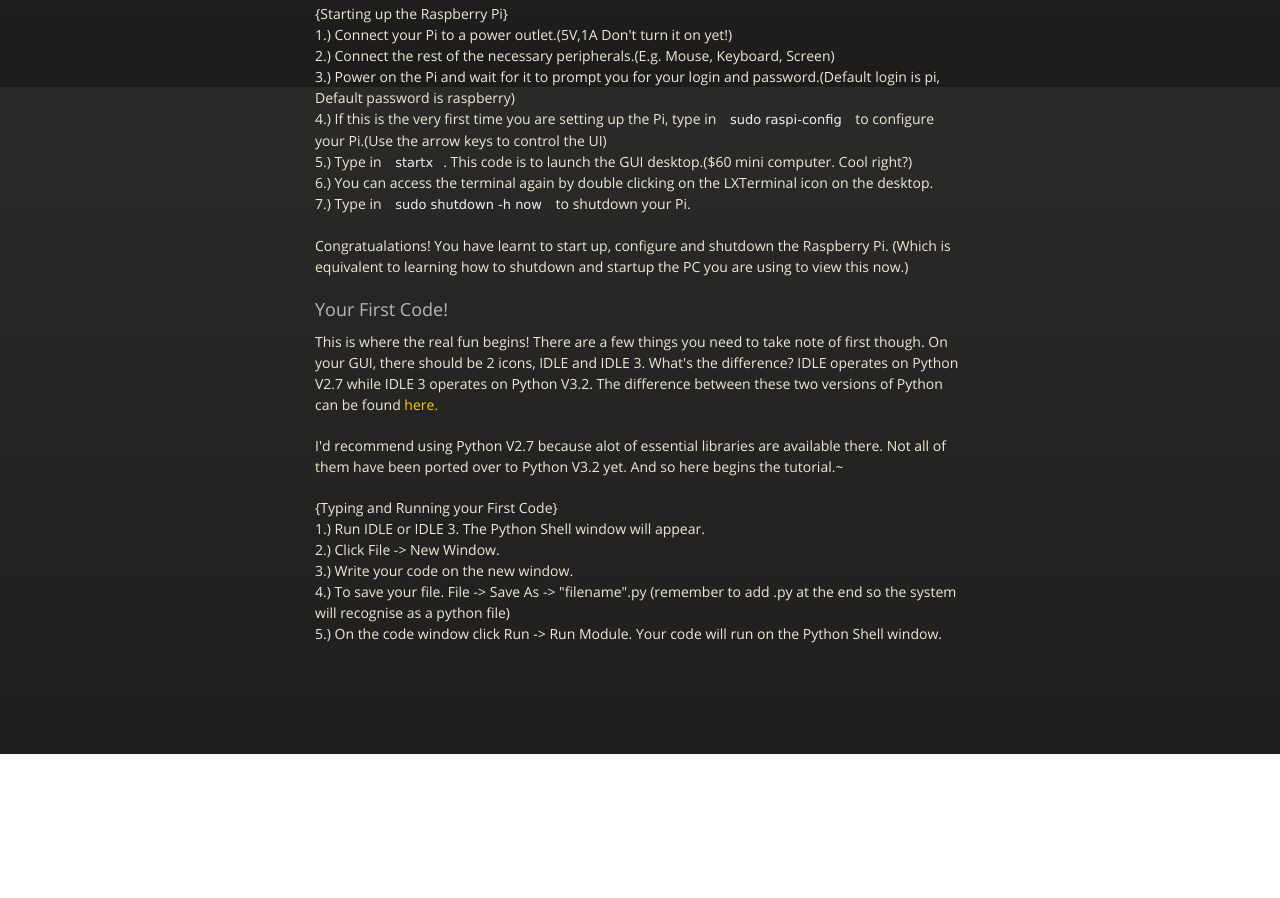
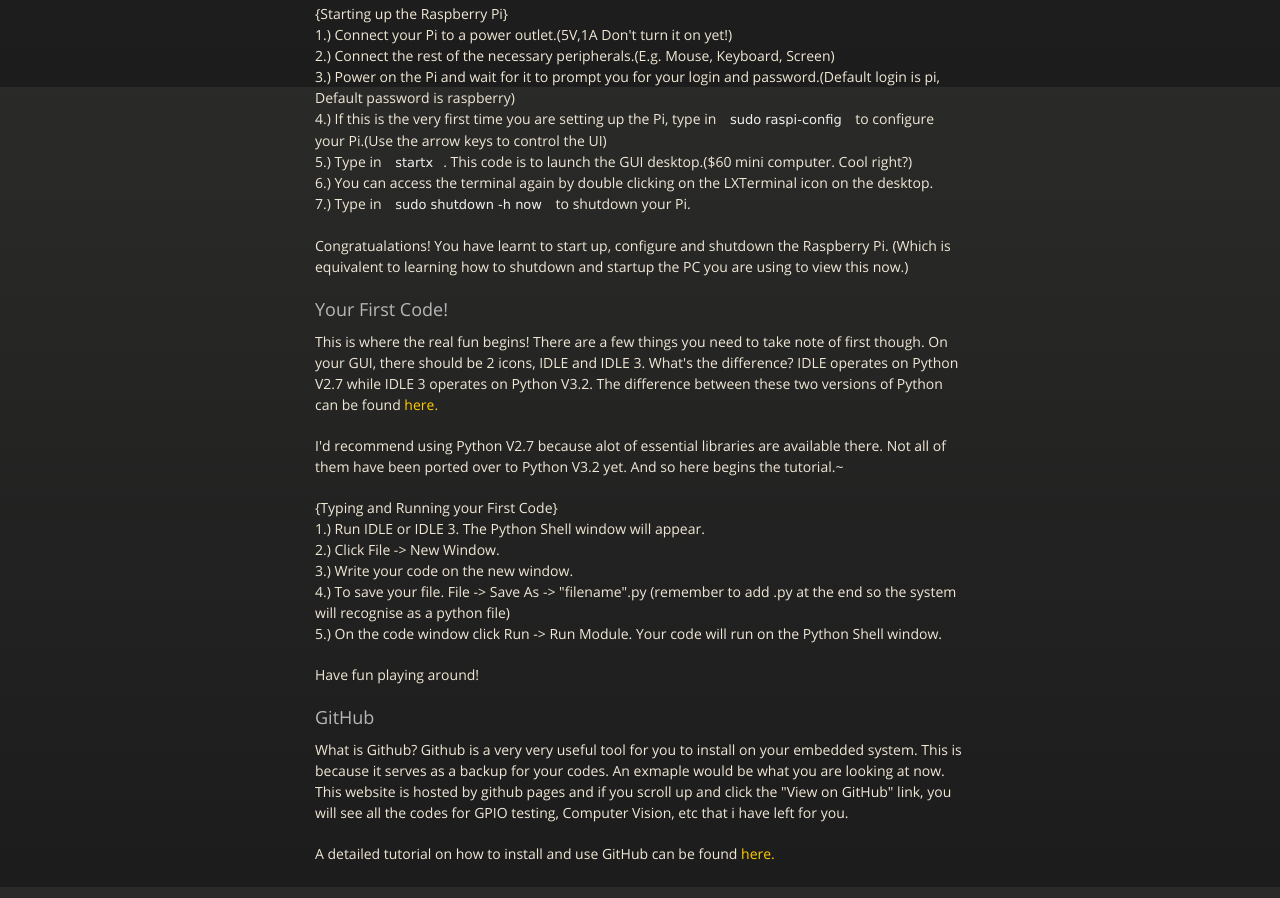
Before and after one commit to fruitspunchsamurai/COMvision, a plain HTML site: page index.html in a window 1280 px wide. Shown: the part 3913-4811 px from the top of the page. Before the commit the page ends 4667 px from the top, so only its background shows below. Drawn offline with nearby package versions, Linux system fonts and the light colour scheme.

Commit message:
Update index.html

```diff
--- a/index.html
+++ b/index.html
@@ -127,6 +127,13 @@
 3.) Write your code on the new window. <br>
 4.) To save your file. File -> Save As -> "filename".py (remember to add .py at the end so the system will recognise as a python file)<br>
 5.) On the code window click Run -> Run Module. Your code will run on the Python Shell window.</p>
+<p>Have fun playing around!</p>
+
+<h3>GitHub</h3>
+
+<p>What is Github? Github is a very very useful tool for you to install on your embedded system. This is because it serves as a backup for your codes. An exmaple would be what you are looking at now. This website is hosted by github pages and if you scroll up and click the "View on GitHub" link, you will see all the codes for GPIO testing, Computer Vision, etc that i have left for you.</p>
+
+<p>A detailed tutorial on how to install and use GitHub can be found <a href="https://help.github.com/articles/set-up-git">here.</a></p>
 
       </section>
 
```
